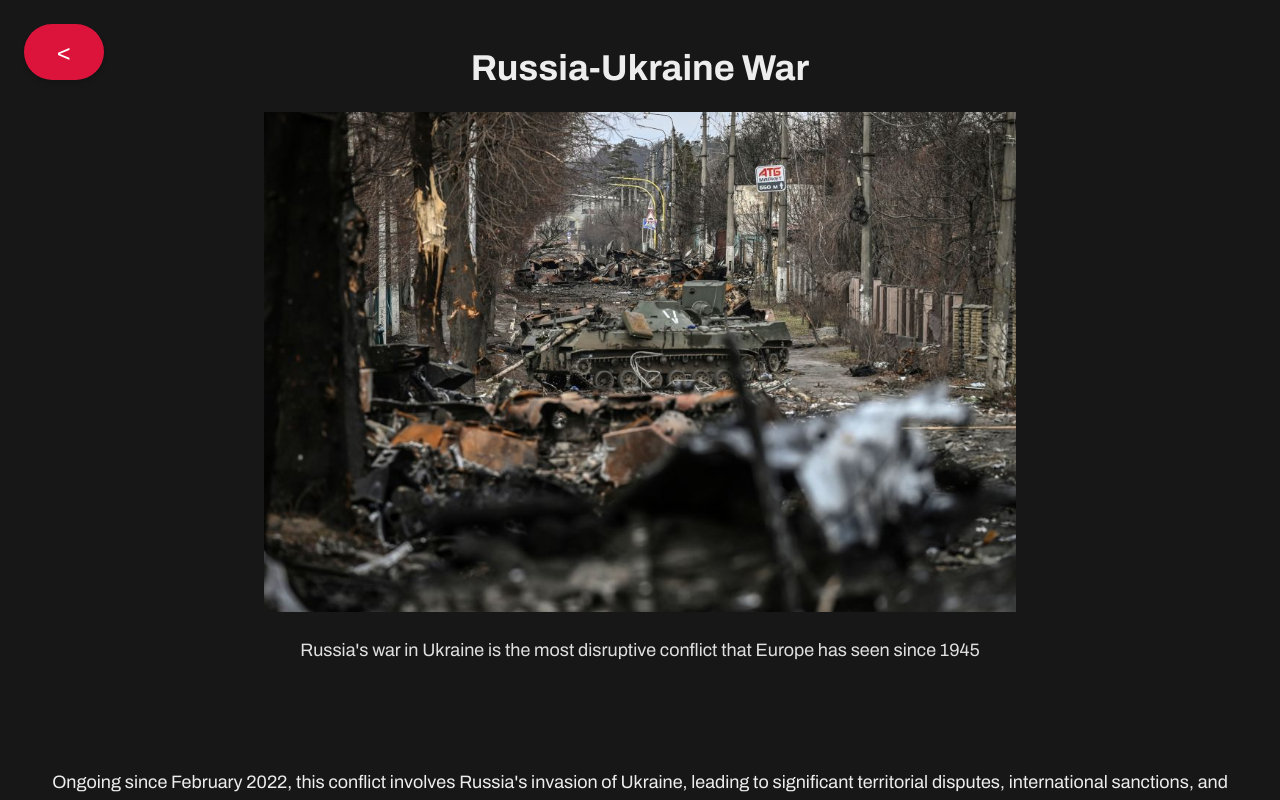
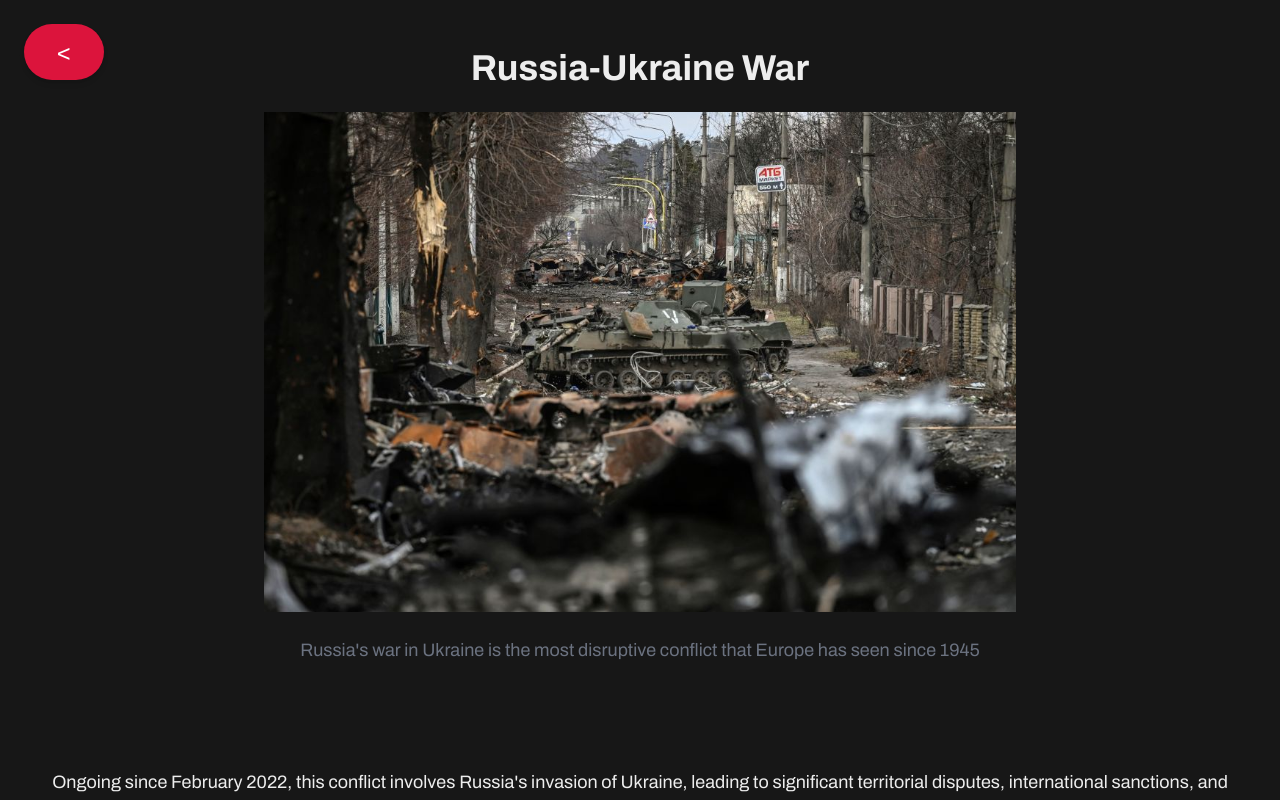
Before and after one commit to yotam1802/HackTheChange2024, a Next.js app: page /conflicts/1 in a window 1280 px wide. Shown: the top 800 px of the page. Built offline with nearby package versions, Linux system fonts and the light colour scheme.

Commit message:
fixed image desc

```diff
--- a/src/app/conflicts/[id]/page.js
+++ b/src/app/conflicts/[id]/page.js
@@ -50,7 +50,7 @@ export default function ConflictPage({ params }) {
           className="object-cover"
         />
       </div>
-      <p className="text-lg my-6 text-center mb-20 text-fourth_h">{conflict.imageDesc}</p>
+      <p className="text-lg my-6 text-center mb-20 text-gray-500">{conflict.imageDesc}</p>
       <p className="text-lg my-6 text-center mb-20">{conflict.description}</p>
       <div className="flex justify-around my-6 mb-20">
         <div className="flex flex-col items-center p-4 bg-third_color text-white rounded-lg shadow-md w-[300px]">
--- a/tailwind.config.js
+++ b/tailwind.config.js
@@ -10,8 +10,7 @@ module.exports = {
       colors: {
         background: "#171717",
         foreground: "#ededed",
-        third_color: "#DC143C",
-        fourth_h: "#E0E0E0"
+        third_color: "#DC143C"
       },
     },
   },
```
